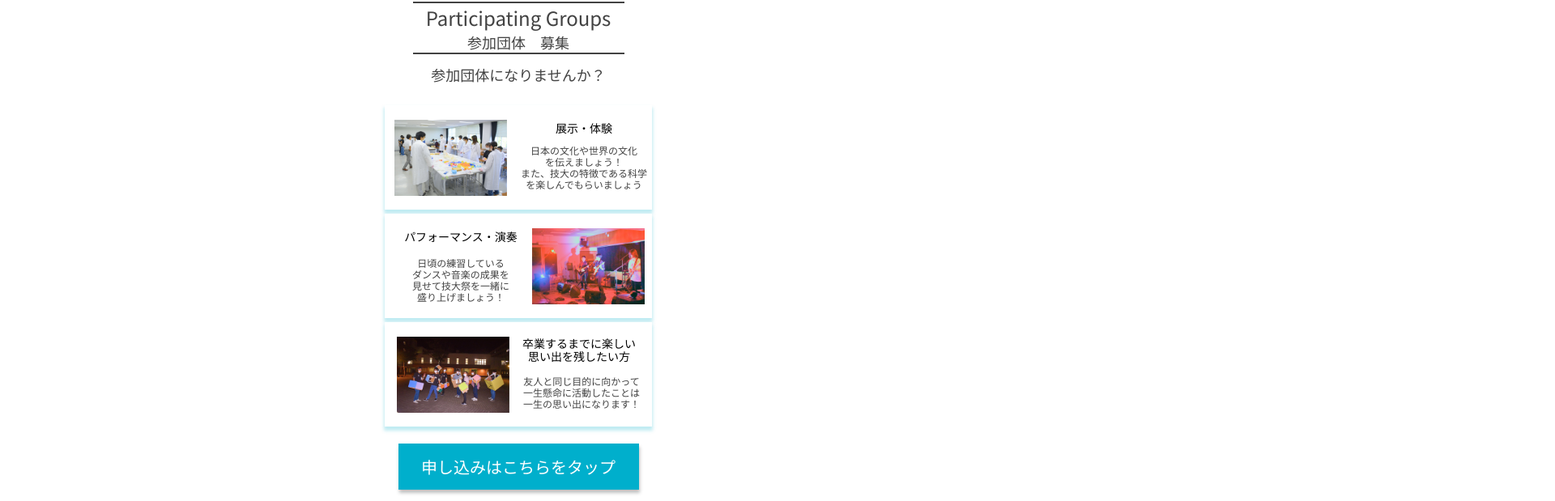
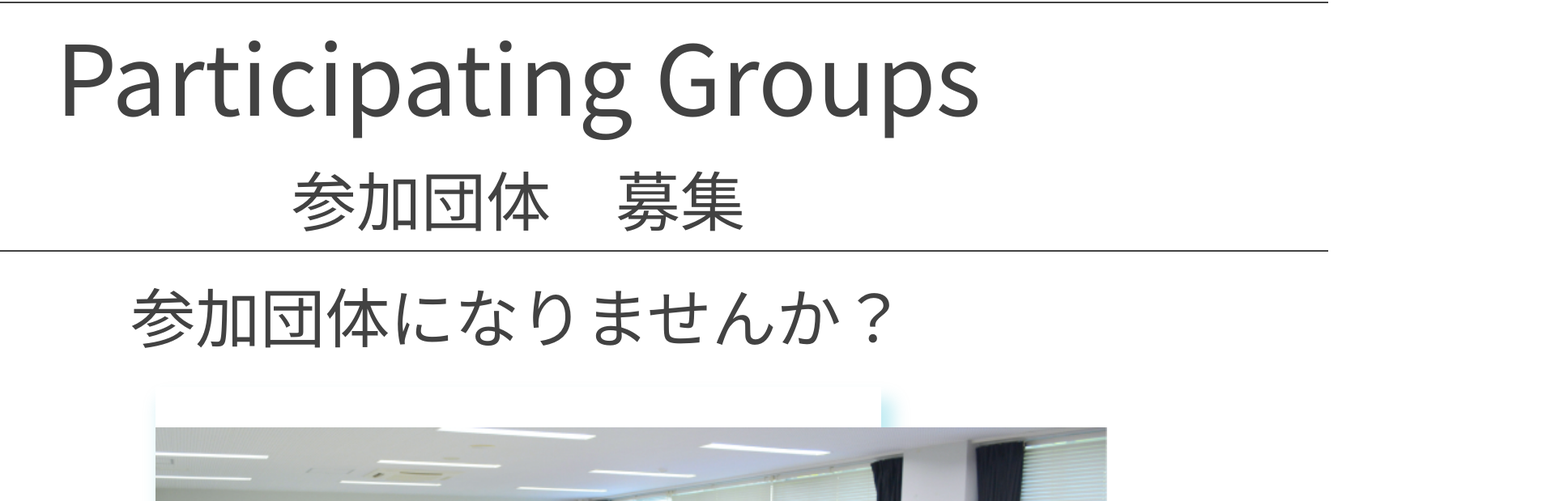
Before and after one commit to NUTFes/HomePage2022, a Next.js app: page / in a window 1280 px wide. Shown: the part 617-1236 px from the top of the page at 81% size, 1920 px wide, since content can reach past the window. Built offline with nearby package versions, Linux system fonts and the light colour scheme.

Commit message:
[WIP] FINISH Groupcomponents PC番対応

```diff
--- a/src/components/common/Groups/Groups.module.css
+++ b/src/components/common/Groups/Groups.module.css
@@ -162,3 +162,139 @@
   width: 139px;
   height: 94px;
 }
+
+@media screen and (min-width: 768px)
+{
+  .border {
+    max-width:  200.0rem;
+    width: 2000px;
+    height: 0px;
+    left: 5.6rem;
+    top: 151.4rem;
+    border: 0.2px solid #424242;
+  }
+
+  .bigfont {
+    font-family: 'Noto Sans JP';
+    font-style: normal;
+    font-weight: 400;
+    font-size: 12rem;
+    line-height: 175px;
+    text-align: center;
+    color: #424242;
+  }
+
+  .bigfont2 {
+    font-style: normal;
+    font-weight: 400;
+    font-size: 8rem;
+    line-height: 130px;
+    text-align: center;
+    color: #424242;
+  }
+  .middlefont1 {
+    width: 104rem;
+    height: 51rem;
+    margin: auto;
+    margin-bottom: -35rem;
+    text-align:center;
+    font-family: 'Noto Sans JP';
+    font-style: normal;
+    font-weight: 400;
+    font-size: 10rem;
+    line-height: 10px;
+    color: #000000;
+  }
+  .smallfont1 {
+    width: 168rem;
+    height: 40rem;
+    text-align:center;
+    font-family: 'Noto Sans JP';
+    font-style: normal;
+    font-weight: 350;
+    font-size: 8rem;
+    line-height: 10rem;
+    color: #424242;
+  }
+  .middlefont2 {
+    width: 104rem;
+    height: 51rem;
+    margin: auto;
+    margin-bottom: -35rem;
+    text-align:center;
+    font-family: 'Noto Sans JP';
+    font-style: normal;
+    font-weight: 400;
+    font-size: 10rem;
+    line-height: 10px;
+    color: #000000;
+  }
+
+  .smallfont2 {
+    width: 168rem;
+    height: 40rem;
+    text-align:center;
+    font-family: 'Noto Sans JP';
+    font-style: normal;
+    font-weight: 350;
+    font-size: 8rem;
+    line-height: 10rem;
+    color: #424242;
+  }
+  .middlefont3 {
+    width: 104rem;
+    height: 30rem;
+    margin-bottom: 1.8rem;
+    text-align:center;
+    font-family: 'Noto Sans JP';
+    font-style: normal;
+    font-weight: 400;
+    font-size: 10rem;
+    line-height: 10rem;
+    color: #000000;
+    margin-left: 20%;
+  }
+
+  .smallfont3 {
+    width: 168rem;
+    height: 20rem;
+    text-align:center;
+    font-family: 'Noto Sans JP';
+    font-style: normal;
+    font-weight: 350;
+    font-size: 8rem;
+    line-height: 10rem;
+    color: #424242;
+  }
+  .card {
+    display: flex;
+    align-items: center;
+    margin-bottom: 5rem;
+    background: #FFFFFF;
+    box-shadow: 10px 20px 20px 4px rgba(0, 175, 204, 0.25);
+    width: 70%;
+    max-width: 3000px;
+    height: 90rem
+  }
+  .card img {
+    margin: auto;
+    width: 120rem;
+    height: 80rem;
+  }
+  .button {
+    display: flex;
+    align-items: center;
+    justify-content: center;
+    width: 280rem;
+    height: 50rem;
+    margin: auto;
+    margin-top: 5.1rem;
+    margin-bottom: 51rem;
+    font-weight: 400;
+    font-size: 20rem;
+    line-height: 29px;
+    box-shadow: 1px 4px 4px rgba(0, 0, 0, 0.25);
+    color: #FFFFFF;
+    background-color: #00AFCC;
+  }
+}
--- a/src/components/common/Groups/Groups.tsx
+++ b/src/components/common/Groups/Groups.tsx
@@ -5,7 +5,6 @@ import s from './Groups.module.css'
 const Groups: FC = () => {
   return (
   <div className={s.center}>
-    <div className={s.bottom}>
       <div className={s.center}>
         <hr className={s.border}></hr>
           <p className={s.bigfont}>Participating Groups</p>
@@ -28,8 +27,8 @@ const Groups: FC = () => {
             <div className={s.middlefont2}>パフォーマンス・演奏</div>
             <div className={s.smallfont2}>日頃の練習している<br/>ダンスや音楽の成果を<br/>見せて技大祭を一緒に<br/>盛り上げましょう！</div>
           </div>
-          <img src='/DSC_0467 1.jpg'/>
-        </div>
+            <img src='/DSC_0467 1.jpg'/>
+      </div>
       <div className={s.card} >
         <img src='/DSC_0801 1.jpg'/>
         <div className={s.column}>
@@ -37,9 +36,10 @@ const Groups: FC = () => {
           <div className={s.smallfont3}>友人と同じ目的に向かって<br/>一生懸命に活動したことは<br/>一生の思い出になります！</div>
         </div>
       </div>
+    <div className={s.bottom}>
       <a href="https://group-manager.nutfes.net/" className={s.button} >申し込みはこちらをタップ</a>
     </div>
-  </div>
+</div>
   );
 };
 
```
